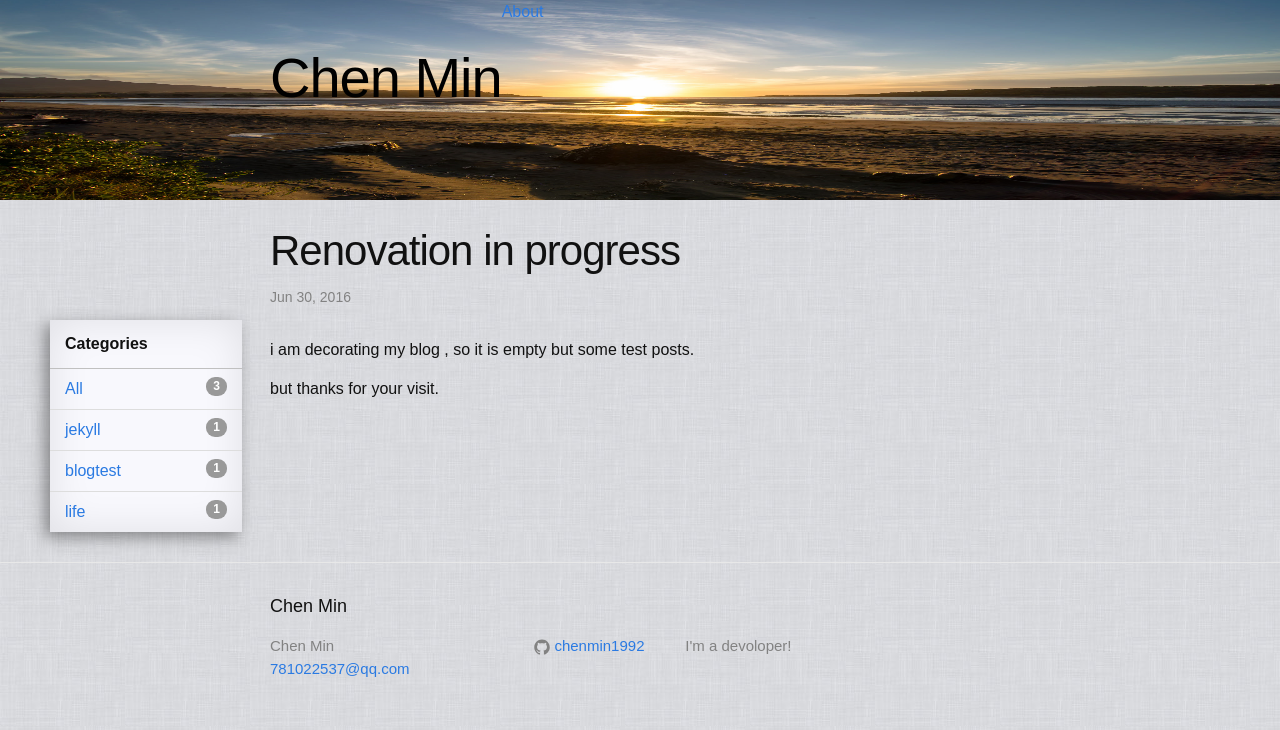
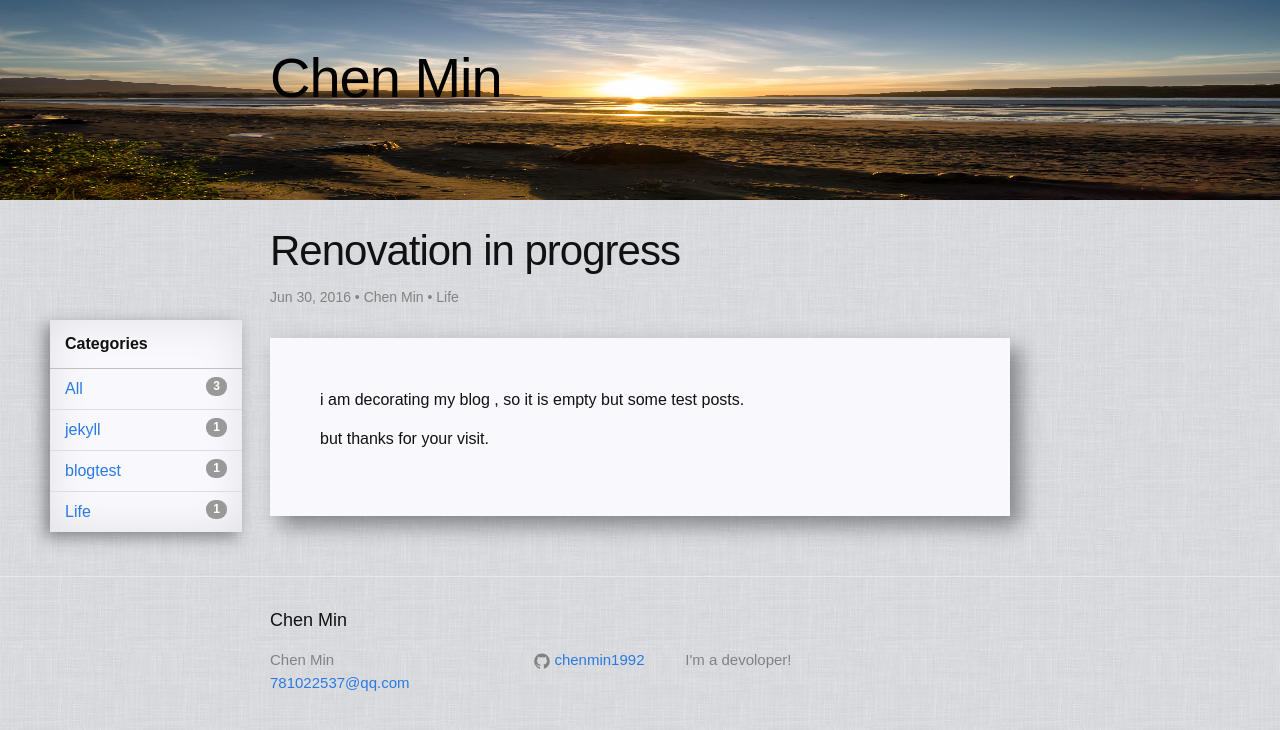
Before and after one commit to chenmin1992/chenmin1992.github.io, a Jekyll site: the page built from _posts/2016-06-30-renovation-in-progress.markdown, in a window 1280 px wide. Shown: the top 730 px of the page. Built offline with Jekyll 4.4.1, drawn with Linux system fonts in a browser that asks for light colours.

Commit message:
post layout decoration

```diff
--- a/_includes/header.html
+++ b/_includes/header.html
@@ -1,12 +1,5 @@
 <header class="header">
 <div class="wrapper">
     <a class="title" href="{{ site.baseurl }}/">{{ site.title }}</a>
-	<div class="trigger">
-        {% for my_page in site.pages %}
-          {% if my_page.title %}
-          <a class="page-link" href="{{ my_page.url | prepend: site.baseurl }}">{{ my_page.title }}</a>
-          {% endif %}
-        {% endfor %}
-    </div>
 </div>
 </header>
--- a/_layouts/post.html
+++ b/_layouts/post.html
@@ -5,10 +5,14 @@
 
   <header class="post-header">
     <h1 class="post-title" itemprop="name headline">{{ page.title }}</h1>
-    <p class="post-meta"><time datetime="{{ page.date | date_to_xmlschema }}" itemprop="datePublished">{{ page.date | date: "%b %-d, %Y" }}</time>{% if page.author %} • <span itemprop="author" itemscope itemtype="http://schema.org/Person"><span itemprop="name">{{ page.author }}</span></span>{% endif %}</p>
+    <p class="post-meta">
+	<time datetime="{{ page.date | date_to_xmlschema }}" itemprop="datePublished">{{ page.date | date: "%b %-d, %Y" }}</time>
+	{% if page.author %} • <span itemprop="author" itemscope itemtype="http://schema.org/Person"><span itemprop="name">{{ page.author }}</span></span>{% endif %}
+	{% if page.categories %} • <span>{{ page.categories }}</span></span>{% endif %}
+	</p>
   </header>
 
-  <div class="post-content" itemprop="articleBody">
+  <div class="post-content shadow-box articleBody" itemprop="articleBody">
     {{ content }}
   </div>
 
--- a/_posts/2016-06-30-renovation-in-progress.markdown
+++ b/_posts/2016-06-30-renovation-in-progress.markdown
@@ -2,7 +2,8 @@
 layout: post
 title:  "Renovation in progress"
 date:   2016-6-30 16:42:23 +0800
-categories: life
+categories: Life
+author: Chen Min
 ---
 
 i am decorating my blog , so it is empty but some test posts.
--- a/css/index.css
+++ b/css/index.css
@@ -116,3 +116,7 @@
 .shadow-categoris{
 	box-shadow: -5px 5px 15px rgba(0,0,0,0.4),0 0 40px rgba(0,0,0,0.1) inset;
 }
+
+.articleBody {
+	padding: 50px 50px 50px 50px;
+}
```
